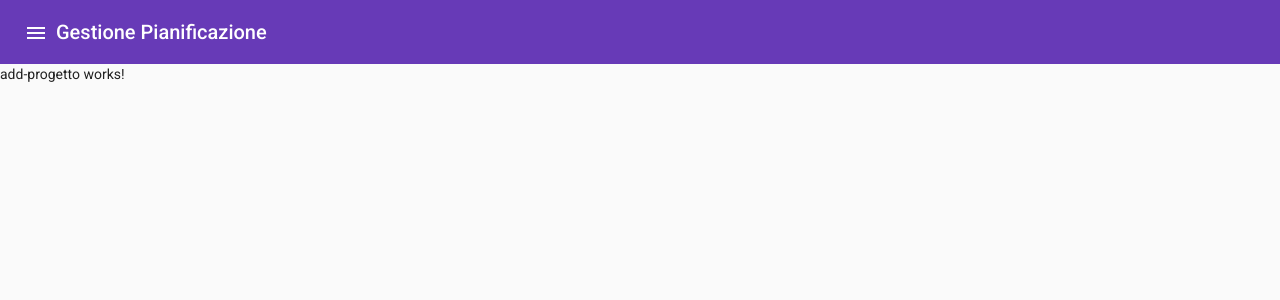
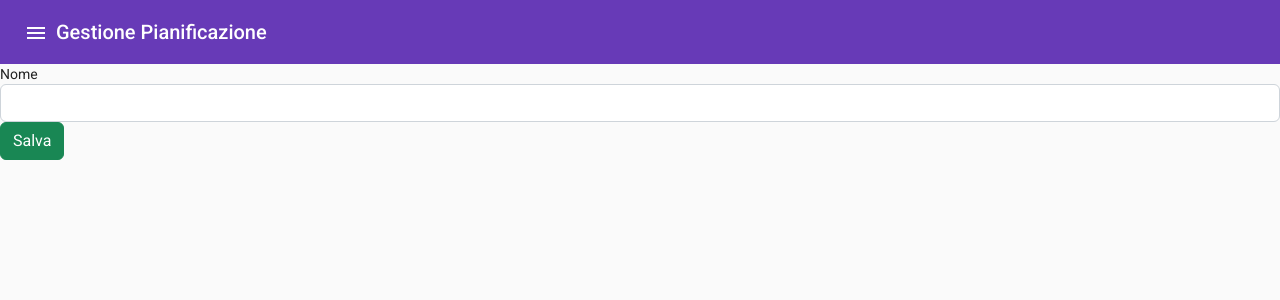
Before and after one commit to paoloconvertini/gestione-pianificazione-FE, an Angular app: page /add-progetto in a window 1280 px wide. Shown: the top 300 px of the page. Built offline with nearby package versions, Linux system fonts and the light colour scheme.

Commit message:
add progetto

```diff
--- a/src/app/components/dipendente/dipendentelist/dipendentelist.component.html
+++ b/src/app/components/dipendente/dipendentelist/dipendentelist.component.html
@@ -42,7 +42,7 @@
               <button *ngIf="dipendente.isEdit" (click)="updateDipendente(dipendente)" mat-button color="primary" >
                 <mat-icon aria-hidden="false" aria-label="save" fontIcon="save"></mat-icon>
               </button>
-              <button *ngIf="dipendente.isEdit" (click)="dipendente.isEdit = false" mat-button color="warn">
+              <button *ngIf="dipendente.isEdit" (click)="dipendente.isEdit = false; refreshList()" mat-button color="warn">
                 <mat-icon aria-hidden="false" aria-label="close" fontIcon="close"></mat-icon>
               </button>
             </td>
--- a/src/app/components/progetto/add-progetto/add-progetto.component.html
+++ b/src/app/components/progetto/add-progetto/add-progetto.component.html
@@ -1 +1,17 @@
-<p>add-progetto works!</p>
+<div>
+  <div class="submit-form">
+    <div class="form-group">
+      <label for="nome">Nome</label>
+      <input
+        type="text"
+        class="form-control"
+        id="nome"
+        required
+        [(ngModel)]="progetto.nome"
+        name="nome"
+      />
+    </div>
+    <button (click)="saveProgetto()" [mat-dialog-close]="true" class="btn btn-success">Salva</button>
+    <p>{{ message }}</p>
+  </div>
+</div>
--- a/src/app/components/progetto/add-progetto/add-progetto.component.ts
+++ b/src/app/components/progetto/add-progetto/add-progetto.component.ts
@@ -1,4 +1,7 @@
 import { Component, OnInit } from '@angular/core';
+import {ProgettoService} from "../../../services/progetto/progetto.service";
+import {MatSnackBar} from "@angular/material/snack-bar";
+import {Progetto} from "../../../models/progetto";
 
 @Component({
   selector: 'app-add-progetto',
@@ -6,10 +9,39 @@ import { Component, OnInit } from '@angular/core';
   styleUrls: ['./add-progetto.component.css']
 })
 export class AddProgettoComponent implements OnInit {
+  progetto: Progetto = {
+    nome: ''
+  }
+  message: string = '';
 
-  constructor() { }
+  constructor(private service: ProgettoService, private _snackBar: MatSnackBar) { }
 
   ngOnInit(): void {
+    this.message = '';
+  }
+
+  saveProgetto(): void {
+    const data = {
+      nome: this.progetto.nome,
+    };
+    this.service.create(data)
+      .subscribe({
+        next: (res) => {
+          console.log(res);
+          if(res && !res.error) {
+            this.openSnackBar();
+          }
+        },
+        error: (e) => console.error(e)
+      });
+  }
+
+  openSnackBar() {
+    this._snackBar.open('Progetto salvato con successo!!', '', {
+      horizontalPosition: 'center',
+      verticalPosition: 'top',
+      duration: 2000
+    });
   }
 
 }
--- a/src/app/components/progetto/progettolist/progettolist.component.html
+++ b/src/app/components/progetto/progettolist/progettolist.component.html
@@ -32,7 +32,7 @@
               <button *ngIf="progetto.isEdit" (click)="updateProgetto(progetto)" mat-button color="primary" >
                 <mat-icon aria-hidden="false" aria-label="save" fontIcon="save"></mat-icon>
               </button>
-              <button *ngIf="progetto.isEdit" (click)="progetto.isEdit = false" mat-button color="warn">
+              <button *ngIf="progetto.isEdit" (click)="progetto.isEdit = false; refreshList()" mat-button color="warn">
                 <mat-icon aria-hidden="false" aria-label="close" fontIcon="close"></mat-icon>
               </button>
             </td>
```
